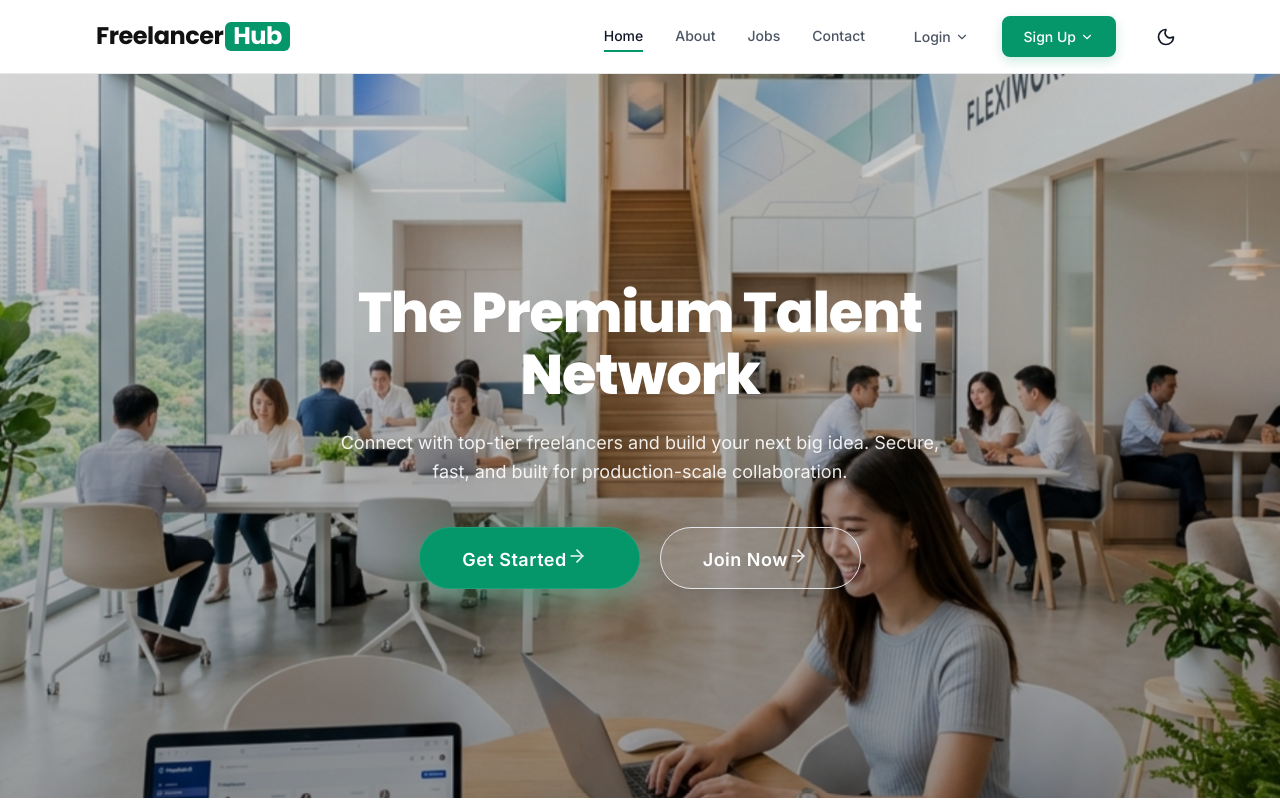
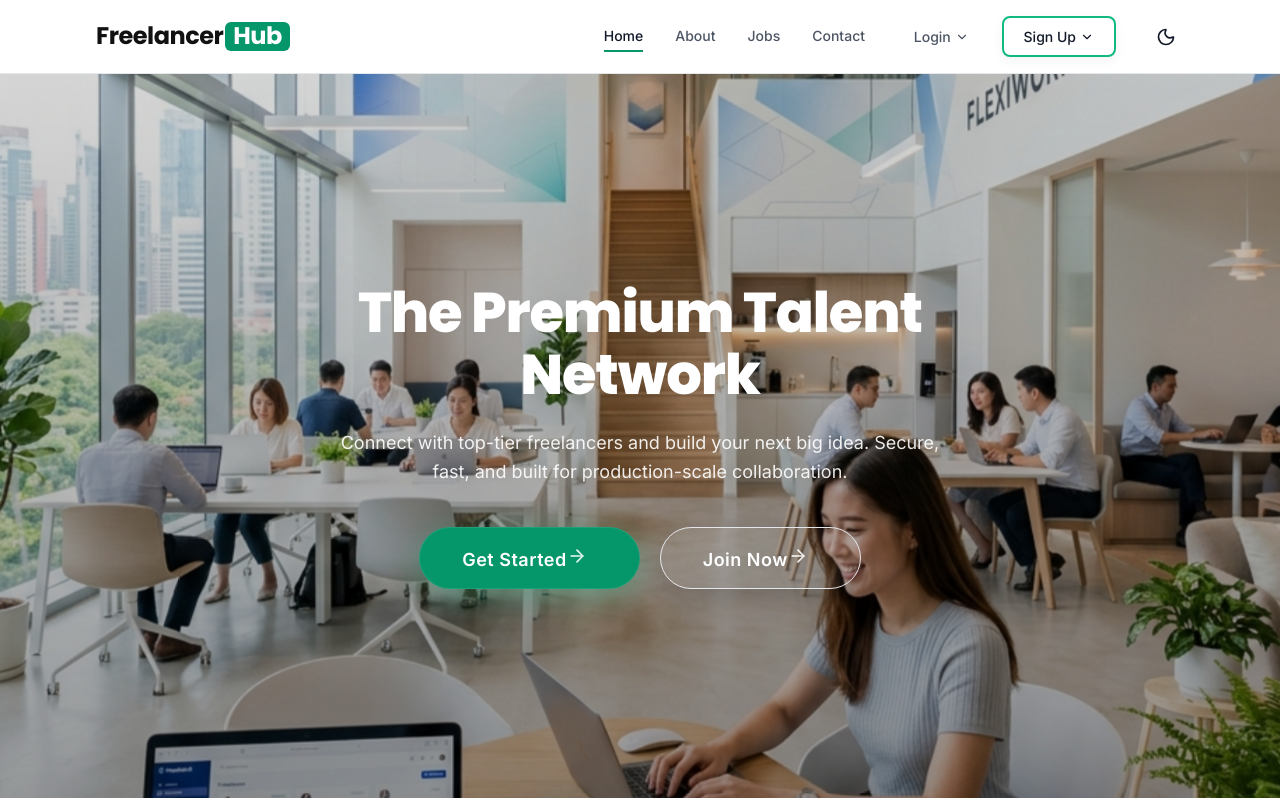
Before and after one commit to sanjaykumardk2006/FSD, a React (Vite) app in the folder client/: page / in a window 1280 px wide. Shown: the top 800 px of the page. Built offline with nearby package versions, Linux system fonts and the light colour scheme; no server answers.

Commit message:
aply the color to signup btn

```diff
--- a/client/src/App.css
+++ b/client/src/App.css
@@ -250,10 +250,10 @@ main> :first-child {
 }
 
 .btn-primary {
-  background-color: var(--primary-action);
-  color: #FFFFFF;
-  border: 2px solid var(--primary-action);
-  box-shadow: 0 4px 12px rgba(5, 150, 105, 0.2);
+  background-color: var(--bg-primary); /* Responsive background (white in light mode) */
+  color: var(--text-primary); /* Responsive text and icon color */
+  border: 2px solid #10B981;
+  box-shadow: 0 4px 12px rgba(0, 0, 0, 0.05);
 }
 
 .btn-accept {
@@ -277,10 +277,9 @@ main> :first-child {
 }
 
 .btn-primary:hover {
-  background-color: var(--accent-hover);
-  border-color: var(--accent-hover);
+  background-color: var(--primary-action-bg);
   transform: translateY(-2px);
-  box-shadow: 0 8px 24px rgba(5, 150, 105, 0.3);
+  box-shadow: 0 8px 24px rgba(16, 185, 129, 0.15);
 }
 
 .btn-secondary {
```
